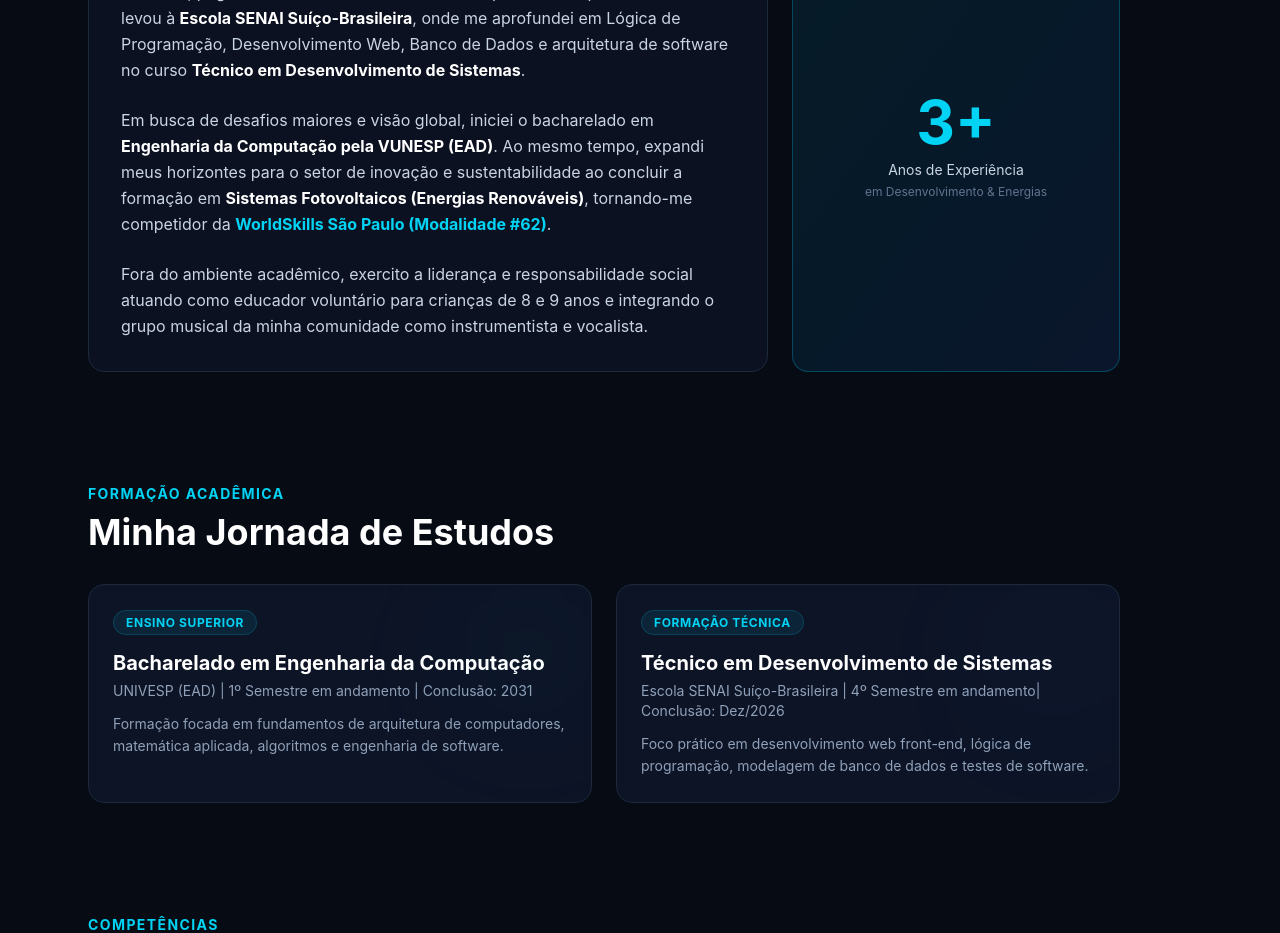
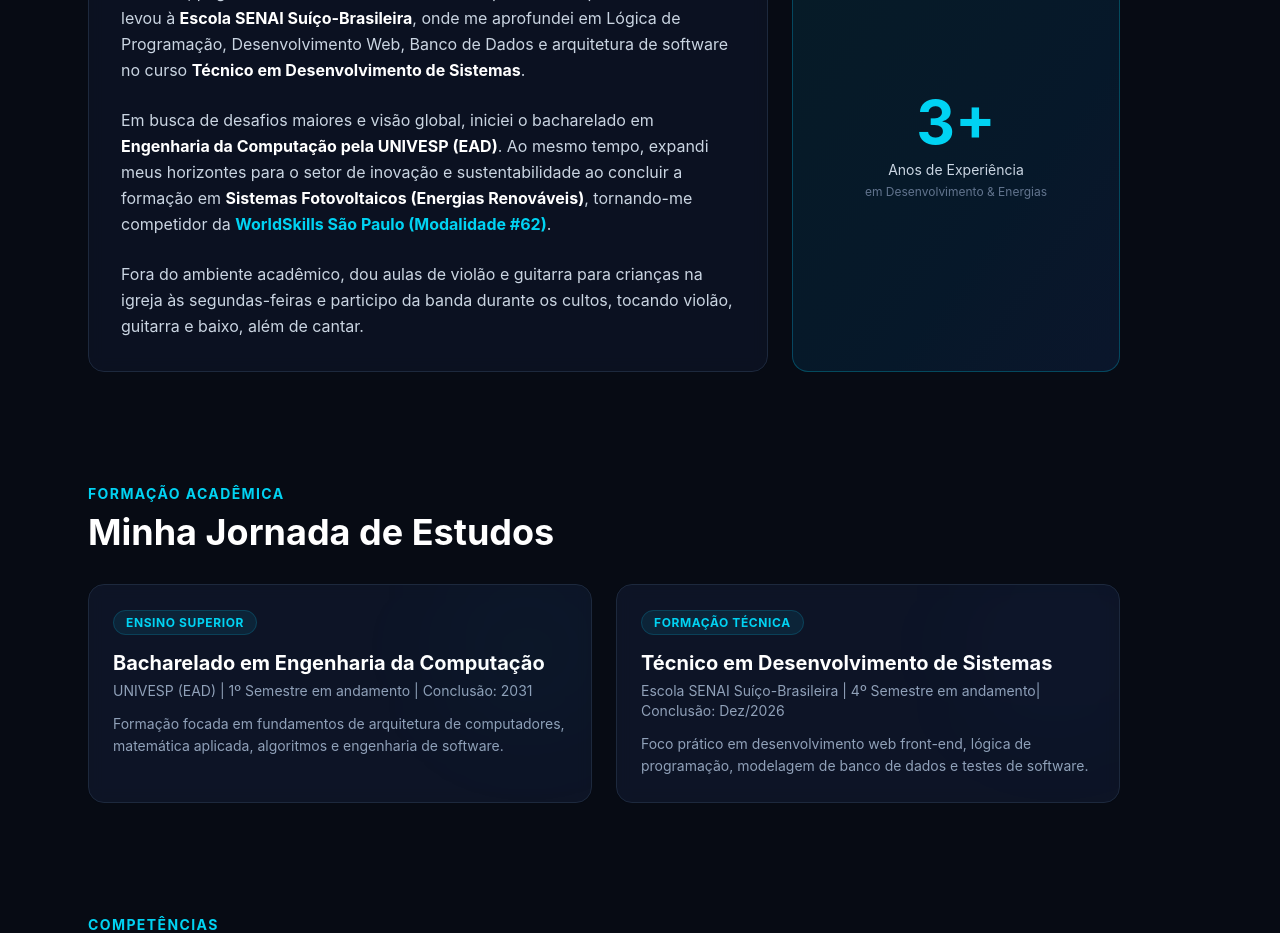
Before and after one commit to BielVereda/Professional_Portfolio, a React (Vite) app: page / in a window 1280 px wide. Shown: the part 840-1773 px from the top of the page. Built offline with nearby package versions, Linux system fonts and the light colour scheme; no server answers.

Commit message:
feat: atualizar informações acadêmicas e de atividades extracurriculares na seção de história

```diff
--- a/src/components/Story.jsx
+++ b/src/components/Story.jsx
@@ -15,10 +15,10 @@ export default function Story() {
                         Minha paixão pela tecnologia começou com a curiosidade de entender como sistemas, páginas web e softwares funcionavam por trás dos panos. Isso me levou à <strong className="text-white group-hover:text-cyan-400 transition-colors duration-300">Escola SENAI Suíço-Brasileira</strong>, onde me aprofundei em Lógica de Programação, Desenvolvimento Web, Banco de Dados e arquitetura de software no curso <strong className="text-white group-hover:text-cyan-400 transition-colors duration-300">Técnico em Desenvolvimento de Sistemas</strong>.
                     </p>
                     <p className="group hover:text-slate-200 transition-colors duration-300">
-                        Em busca de desafios maiores e visão global, iniciei o bacharelado em <strong className="text-white group-hover:text-cyan-400 transition-colors duration-300">Engenharia da Computação pela VUNESP (EAD)</strong>. Ao mesmo tempo, expandi meus horizontes para o setor de inovação e sustentabilidade ao concluir a formação em <strong className="text-white group-hover:text-cyan-400 transition-colors duration-300">Sistemas Fotovoltaicos (Energias Renováveis)</strong>, tornando-me competidor da <strong className="text-cyan-400 group-hover:text-cyan-300 transition-colors duration-300">WorldSkills São Paulo (Modalidade #62)</strong>.
+                        Em busca de desafios maiores e visão global, iniciei o bacharelado em <strong className="text-white group-hover:text-cyan-400 transition-colors duration-300">Engenharia da Computação pela UNIVESP (EAD)</strong>. Ao mesmo tempo, expandi meus horizontes para o setor de inovação e sustentabilidade ao concluir a formação em <strong className="text-white group-hover:text-cyan-400 transition-colors duration-300">Sistemas Fotovoltaicos (Energias Renováveis)</strong>, tornando-me competidor da <strong className="text-cyan-400 group-hover:text-cyan-300 transition-colors duration-300">WorldSkills São Paulo (Modalidade #62)</strong>.
                     </p>
                     <p className="group hover:text-slate-200 transition-colors duration-300">
-                        Fora do ambiente acadêmico, exercito a liderança e responsabilidade social atuando como educador voluntário para crianças de 8 e 9 anos e integrando o grupo musical da minha comunidade como instrumentista e vocalista.
+                        Fora do ambiente acadêmico, dou aulas de violão e guitarra para crianças na igreja às segundas-feiras e participo da banda durante os cultos, tocando violão, guitarra e baixo, além de cantar.
                     </p>
                 </div>
                 <div className="bg-gradient-to-br from-cyan-500/10 to-blue-500/10 border border-cyan-500/30 p-6 rounded-2xl flex flex-col justify-center items-center text-center">
```
